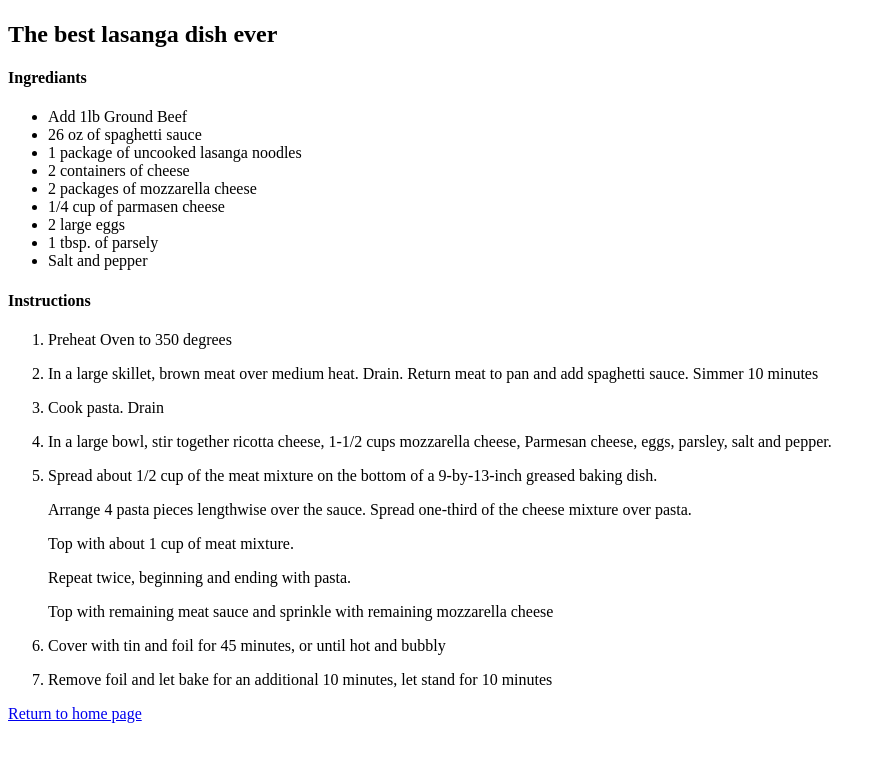
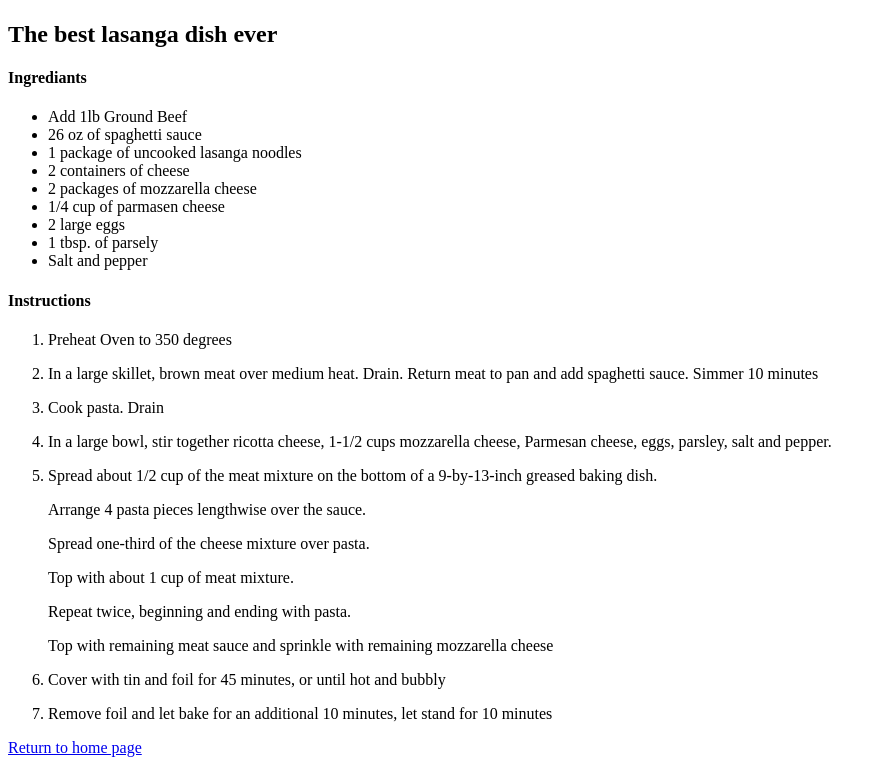
Before and after one commit to StunnaDawg/odin-recipes, a plain HTML site: page recipes/lasanga.html in a window 1280 px wide. Shown: the part 483-1248 px from the top of the page, without its empty margins (0-886 px from the left). Before the commit the page ends 1214 px from the top, so only its background shows below. Drawn offline with Linux system fonts and the light colour scheme.

```diff
--- a/recipes/lasanga.html
+++ b/recipes/lasanga.html
@@ -33,7 +33,8 @@
             <li>In a large bowl, stir together ricotta cheese, 1-1/2 cups mozzarella cheese, Parmesan cheese, eggs, parsley, salt and pepper.</li>
             <p> </p>
             <li>Spread about 1/2 cup of the meat mixture on the bottom of a 9-by-13-inch greased baking dish.
-                <p>Arrange 4 pasta pieces lengthwise over the sauce. Spread one-third of the cheese mixture over pasta.</p>
+                <p>Arrange 4 pasta pieces lengthwise over the sauce.</p>
+                <p>Spread one-third of the cheese mixture over pasta.</p>
                 <p>Top with about 1 cup of meat mixture.</p>
                 <p>Repeat twice, beginning and ending with pasta.</p>
                 <p>Top with remaining meat sauce and sprinkle with remaining mozzarella cheese</p></li>
```
